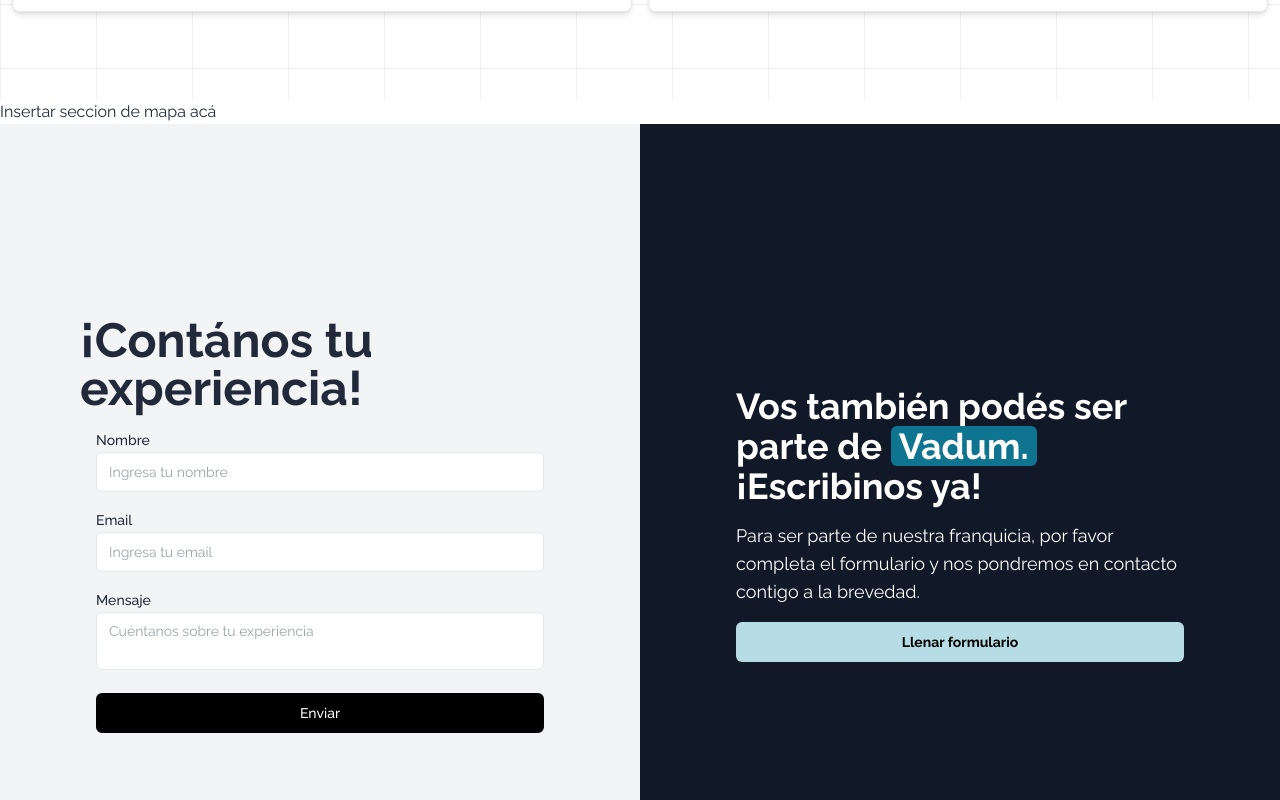
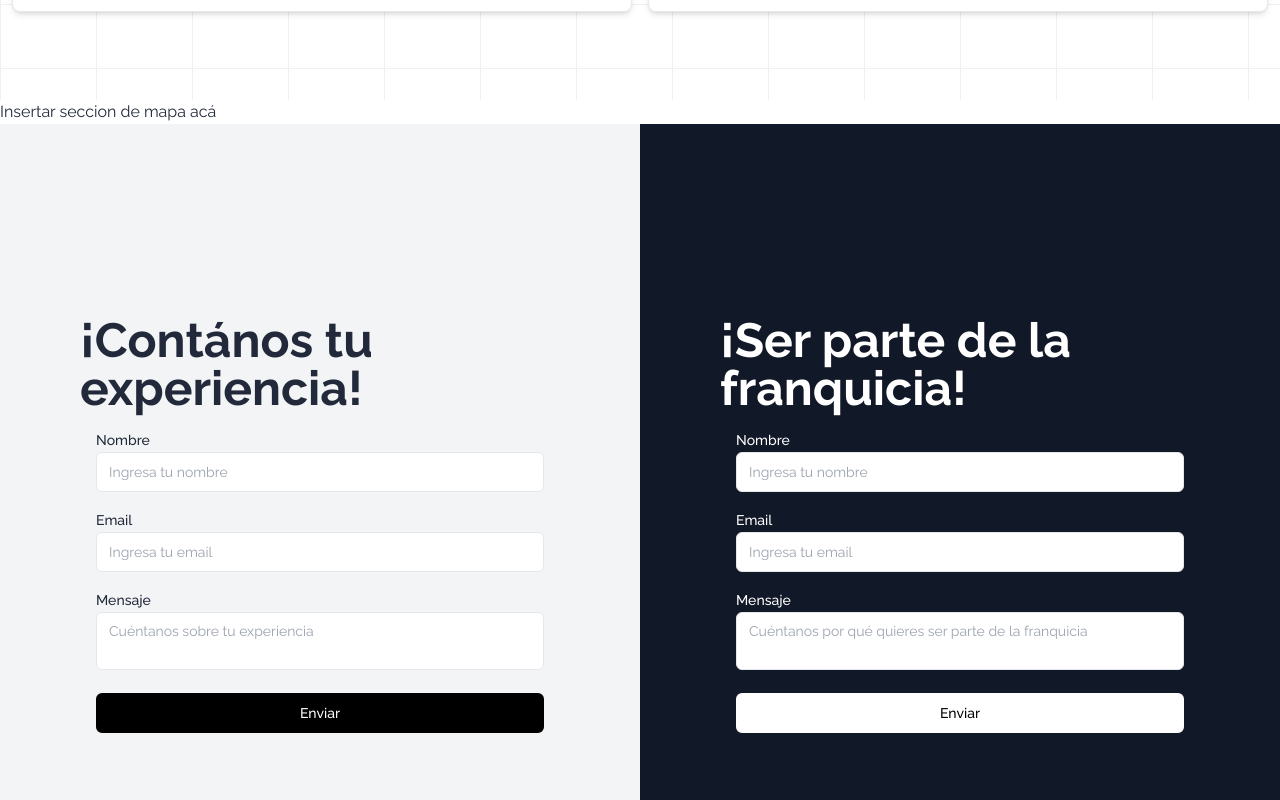
Before and after one commit to mateoBodiniARG/Vadum, a Next.js app: page / in a window 1280 px wide. Shown: the part 700-1500 px from the top of the page. Built offline with nearby package versions, Linux system fonts and the light colour scheme.

Commit message:
Feat y Chore: Añadi dependencia @emailjs/browser para poder recibir gmails desde los forms

```diff
--- a/package.json
+++ b/package.json
@@ -9,6 +9,7 @@
     "lint": "next lint"
   },
   "dependencies": {
+    "@emailjs/browser": "^4.3.3",
     "@fortawesome/fontawesome-free": "^6.5.2",
     "@headlessui/react": "^2.0.4",
     "@tailwindcss/forms": "^0.5.7",
--- a/src/app/Components/Franquicia_Experiencia.jsx
+++ b/src/app/Components/Franquicia_Experiencia.jsx
@@ -1,14 +1,55 @@
 "use client";
-import React, { useState } from "react";
+import React, { useState, useRef } from "react";
 import { ToastContainer, toast } from "react-toastify";
 import "react-toastify/dist/ReactToastify.css";
+import emailjs from "@emailjs/browser";
 
 export function Franquicia_Experiencia() {
-  const [name, setName] = useState("");
-  const [email, setEmail] = useState("");
-  const [message, setMessage] = useState("");
+  const [expName, setExpName] = useState("");
+  const [expEmail, setExpEmail] = useState("");
+  const [expMessage, setExpMessage] = useState("");
 
-  const handleSubmit = (e) => {
+  const [franqName, setFranqName] = useState("");
+  const [franqEmail, setFranqEmail] = useState("");
+  const [franqMessage, setFranqMessage] = useState("");
+
+  const expForm = useRef();
+  const franqForm = useRef();
+
+  const sendEmail = (formRef) => {
+    emailjs
+      .sendForm(
+        "service_mtyocxv",
+        "template_gvesn88",
+        formRef.current,
+        "QKnAoh9QQZ0-6AXIU"
+      )
+      .then(
+        (result) => {
+          console.log(result.text);
+          toast.success(
+            "Formulario enviado correctamente. ¡Gracias por tu mensaje!"
+          );
+        },
+        (error) => {
+          console.log(error.text);
+          toast.error(
+            "Error al enviar el formulario. Inténtalo de nuevo más tarde."
+          );
+        }
+      );
+  };
+
+  const handleSubmit = (
+    e,
+    formRef,
+    name,
+    email,
+    message,
+    setName,
+    setEmail,
+    setMessage
+  ) => {
     e.preventDefault();
 
     if (!name) {
@@ -31,7 +72,7 @@
       return;
     }
 
-    toast.success("Formulario enviado correctamente. ¡Gracias por tu mensaje!");
+    sendEmail(formRef);
 
     setName("");
     setEmail("");
@@ -49,41 +90,59 @@
         <h2 className="mb-4 text-3xl font-bold sm:text-4xl md:text-5xl">
           ¡Contános tu experiencia!
         </h2>
-        <form className="w-full max-w-md space-y-4" onSubmit={handleSubmit}>
+        <form
+          className="w-full max-w-md space-y-4"
+          onSubmit={(e) =>
+            handleSubmit(
+              e,
+              expForm,
+              expName,
+              expEmail,
+              expMessage,
+              setExpName,
+              setExpEmail,
+              setExpMessage
+            )
+          }
+          ref={expForm}
+        >
           <div>
-            <label className="text-sm font-medium" htmlFor="name">
+            <label className="text-sm font-medium" htmlFor="expName">
               Nombre
             </label>
             <input
               className="h-10 w-full rounded-md border px-3 py-2 text-sm focus:outline-none focus:ring-2 focus:ring-blue-500"
-              id="name"
+              id="expName"
               placeholder="Ingresa tu nombre"
-              value={name}
-              onChange={(e) => setName(e.target.value)}
+              value={expName}
+              onChange={(e) => setExpName(e.target.value)}
+              name="user_name"
             />
           </div>
           <div>
-            <label className="text-sm font-medium" htmlFor="email">
+            <label className="text-sm font-medium" htmlFor="expEmail">
               Email
             </label>
             <input
               className="h-10 w-full rounded-md border px-3 py-2 text-sm focus:outline-none focus:ring-2 focus:ring-blue-500"
-              id="email"
+              id="expEmail"
               placeholder="Ingresa tu email"
-              value={email}
-              onChange={(e) => setEmail(e.target.value)}
+              value={expEmail}
+              onChange={(e) => setExpEmail(e.target.value)}
+              name="user_email"
             />
           </div>
           <div>
-            <label className="text-sm font-medium" htmlFor="message">
+            <label className="text-sm font-medium" htmlFor="expMessage">
               Mensaje
             </label>
             <textarea
               className="w-full resize-none rounded-md border px-3 py-2 text-sm focus:outline-none focus:ring-2 focus:ring-blue-500"
-              id="message"
+              id="expMessage"
               placeholder="Cuéntanos sobre tu experiencia"
-              value={message}
-              onChange={(e) => setMessage(e.target.value)}
+              value={expMessage}
+              onChange={(e) => setExpMessage(e.target.value)}
+              name="message"
             ></textarea>
           </div>
           <button
@@ -94,23 +153,72 @@
           </button>
         </form>
       </div>
-      <div className="flex h-full w-full flex-col items-center justify-center bg-gray-900 p-8 text-white md:w-1/2 md:p-12 lg:p-16 xl:p-20">
-        <div className="max-w-md space-y-4">
-          <h2 className="text-3xl font-bold sm:text-4xl md:text-4xl">
-            Vos también podés ser parte de{" "}
-            <span className="bg-cyan-700 text-white rounded-md inline-block px-2">
-              Vadum.
-            </span>{" "}
-            ¡Escribinos ya!
-          </h2>
-          <p className="text-lg">
-            Para ser parte de nuestra franquicia, por favor completa el
-            formulario y nos pondremos en contacto contigo a la brevedad.
-          </p>
-          <button className="h-10 w-full rounded-md bg-[#b6dde5] text-black text-sm font-bold hover:bg-[#8fbdc7] transition-colors duration-300">
-            Llenar formulario
+      <div className="flex w-full flex-col items-center justify-center bg-gray-900 p-8 text-white md:w-1/2 md:p-12 lg:p-16 xl:p-20">
+        <h2 className="mb-4 text-3xl font-bold sm:text-4xl md:text-5xl">
+          ¡Ser parte de la franquicia!
+        </h2>
+        <form
+          className="w-full max-w-md space-y-4"
+          onSubmit={(e) =>
+            handleSubmit(
+              e,
+              franqForm,
+              franqName,
+              franqEmail,
+              franqMessage,
+              setFranqName,
+              setFranqEmail,
+              setFranqMessage
+            )
+          }
+          ref={franqForm}
+        >
+          <div>
+            <label className="text-sm font-medium" htmlFor="franqName">
+              Nombre
+            </label>
+            <input
+              className="h-10 w-full rounded-md border px-3 py-2 text-sm focus:outline-none focus:ring-2 focus:ring-blue-500"
+              id="franqName"
+              placeholder="Ingresa tu nombre"
+              value={franqName}
+              onChange={(e) => setFranqName(e.target.value)}
+              name="user_name"
+            />
+          </div>
+          <div>
+            <label className="text-sm font-medium" htmlFor="franqEmail">
+              Email
+            </label>
+            <input
+              className="h-10 w-full rounded-md border px-3 py-2 text-sm focus:outline-none focus:ring-2 focus:ring-blue-500"
+              id="franqEmail"
+              placeholder="Ingresa tu email"
+              value={franqEmail}
+              onChange={(e) => setFranqEmail(e.target.value)}
+              name="user_email"
+            />
+          </div>
+          <div>
+            <label className="text-sm font-medium" htmlFor="franqMessage">
+              Mensaje
+            </label>
+            <textarea
+              className="text-black w-full resize-none rounded-md border px-3 py-2 text-sm focus:outline-none focus:ring-2 focus:ring-blue-500"
+              id="franqMessage"
+              placeholder="Cuéntanos por qué quieres ser parte de la franquicia"
+              value={franqMessage}
+              onChange={(e) => setFranqMessage(e.target.value)}
+              name="message"
+            ></textarea>
+          </div>
+          <button
+            className="h-10 w-full rounded-md bg-white text-black text-sm font-medium border-2 border-white focus:outline-none focus:ring-2 focus:ring-blue-500 transition-colors duration-300 hover:bg-black hover:text-white"
+            type="submit"
+          >
+            Enviar
           </button>
-        </div>
+        </form>
       </div>
       <ToastContainer />
     </section>
```
Also changed, not shown: 1 other file (tests, documents, lock files or other folders).
